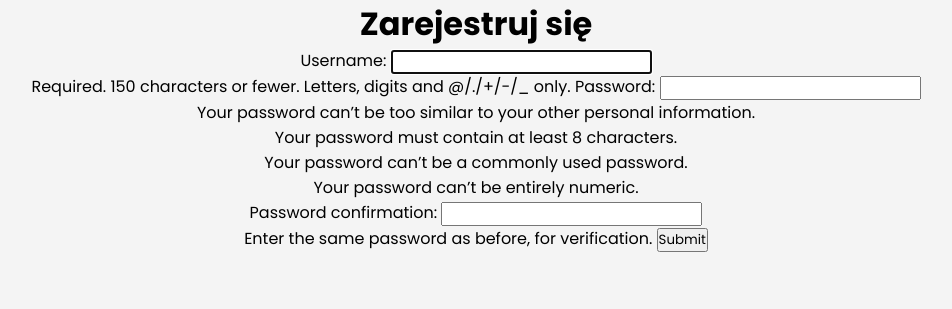
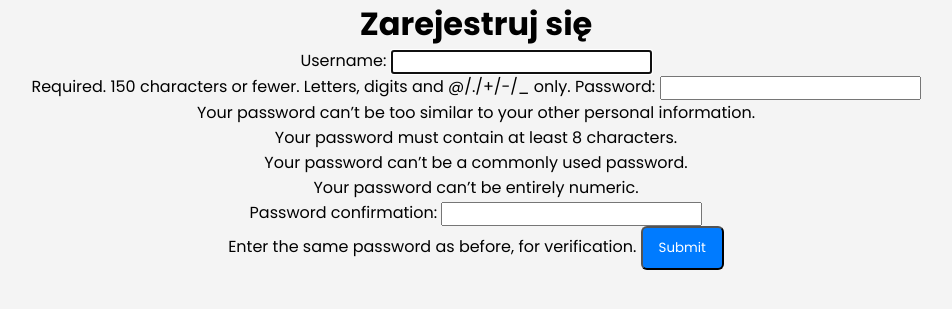
Before and after one commit to bubliks7/e-learning-portal, a Django app: page /users/register/ in a window 1280 px wide. Shown: the part 80-389 px from the top of the page, without its empty margins (164-1116 px from the left). Run offline with Django 4.2, Linux system fonts and the light colour scheme.

Commit message:
added styles

```diff
--- a/users/static/users/style.css
+++ b/users/static/users/style.css
@@ -51,3 +51,17 @@
        nav ul li:last-child a {
            margin: 0;
        }
+
+       .btn {
+           display: inline-block;
+           background-color: #007bff;
+           color: white;
+           padding: 10px 16px;
+           border-radius: 6px;
+           text-decoration: none;
+           transition: background-color 0.2s;
+       }
+
+       .btn:hover {
+           background-color: #0056b3;
+       }
--- a/users/templates/users/login.html
+++ b/users/templates/users/login.html
@@ -14,6 +14,6 @@
     <form class="login_form" action="/users/login/" method="POST">
         {% csrf_token %}
         {{ form }}
-        <button>Zaloguj</button>
+        <button class="btn">Zaloguj</button>
     </form>
 {% endblock %}
--- a/users/templates/users/register.html
+++ b/users/templates/users/register.html
@@ -14,6 +14,6 @@
     <form action="/users/register/" method="POST">
         {% csrf_token %}
         {{ form }}
-        <button>Submit</button>
+        <button class="btn">Submit</button>
     </form>
 {% endblock %}
```
